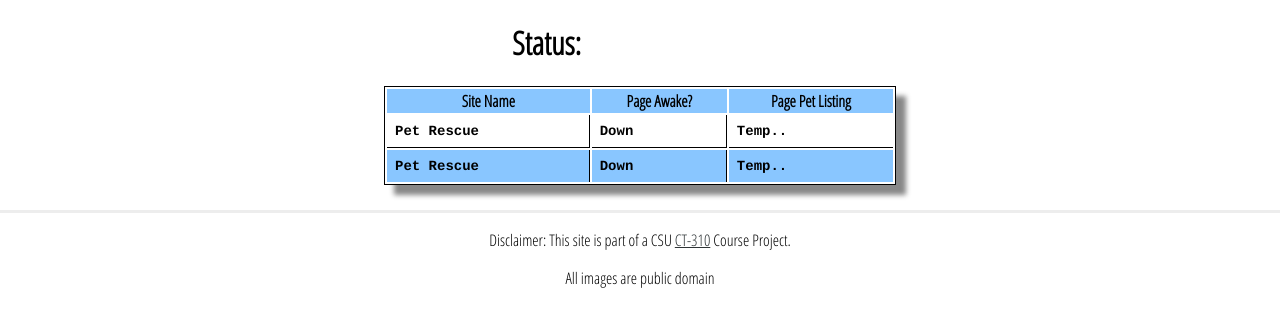
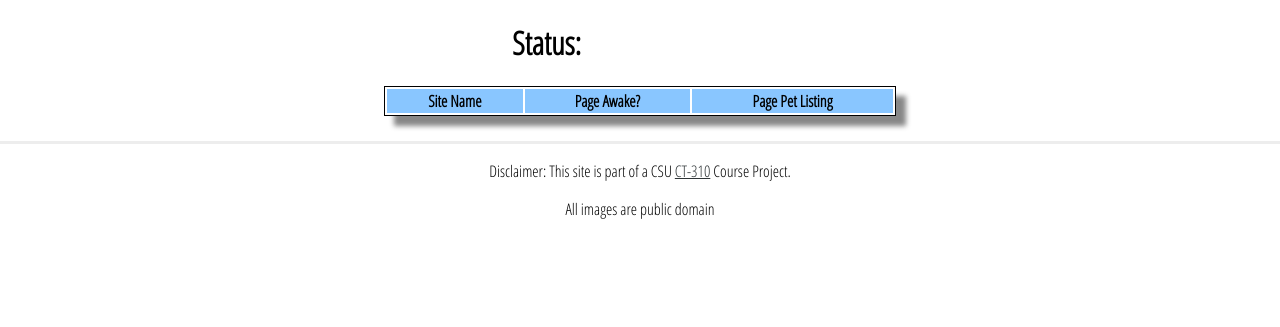
Before and after one commit to Tyru5/CT310-P3, a PHP site: page /status.php in a window 1280 px wide. Shown: the part 117-444 px from the top of the page. Run offline with PHP 8.4, Linux system fonts and the light colour scheme; lists and menus that the app fills with data are empty; some libraries are stand-ins or nearby versions.

Commit message:
added the masterAPI.js file to update the status page with the master api page

```diff
--- a/status.php
+++ b/status.php
@@ -10,6 +10,11 @@
       include 'login_tools.php';
       require_once 'lib/database.php'; // require all database code.
     ?>
+
+    <script type="text/javascript">
+	   window.onload = masterAPI;
+    </script>
+
   </head>
   <body>
 
@@ -25,23 +30,12 @@
         <h1>Status:</h1>
     </div>
 
-
     <!--Table for displaying the status's of all the other pages-->
-    <table class="status_table">
+    <table id="status_table">
         <tr>
             <th>Site Name</th>
             <th>Page Awake?</th>
             <th>Page Pet Listing</th>
-        </tr>
-        <tr>
-            <td>Pet Rescue</td>
-            <td>Down</td>
-            <td>Temp..</td>
-        </tr>
-        <tr>
-            <td>Pet Rescue</td>
-            <td>Down</td>
-            <td>Temp..</td>
         </tr>
     </table>
 
--- a/style.css
+++ b/style.css
@@ -344,7 +344,7 @@ input[type=submit]{ /*button for the 'post' comment*/
 }
 
 /*ALL styling for project 3*/
-.status_table {
+#status_table {
     margin-left: auto;
     margin-right: auto;
 	width:40%;
@@ -353,14 +353,14 @@ input[type=submit]{ /*button for the 'post' comment*/
     margin-bottom: 25px;
 }
 
-.status_table tr:nth-child(odd){
+#status_table tr:nth-child(odd){
     background-color:#89c6ff;
 }
-.status_table tr:nth-child(even){
+#status_table tr:nth-child(even){
      background-color:#ffffff;
 }
 
-.status_table td{
+#status_table td{
 	vertical-align:middle;
 	border:1px solid #000000;
 	border-width:0px 1px 1px 0px;
@@ -371,17 +371,17 @@ input[type=submit]{ /*button for the 'post' comment*/
 	font-weight:bold;
 	color:#000000;
 }
-.status_table tr:last-child td{
+#status_table tr:last-child td{
 	border-width:0px 1px 0px 0px;
 }
-.status_table tr td:last-child{
+#status_table tr td:last-child{
 	border-width:0px 0px 1px 0px;
 }
-.status_table tr:last-child td:last-child{
+#status_table tr:last-child td:last-child{
 	border-width:0px 0px 0px 0px;
 }
 
-.status_table tr:first-child td{
+#status_table tr:first-child td{
 	background:-o-linear-gradient(bottom, #003f7f 5%, #003f7f 100%);
     background:-webkit-gradient( linear, left top, left bottom, color-stop(0.05, #003f7f), color-stop(1, #003f7f) );
 	background:-moz-linear-gradient( center top, #003f7f 5%, #003f7f 100% );
@@ -396,7 +396,7 @@ input[type=submit]{ /*button for the 'post' comment*/
 	color:#ffffff;
 }
 
-.status_table tr:first-child:hover td{
+#status_table tr:first-child:hover td{
 	background:-o-linear-gradient(bottom, #003f7f 5%, #003f7f 100%);	background:-webkit-gradient( linear, left top, left bottom, color-stop(0.05, #003f7f), color-stop(1, #003f7f) );
 	background:-moz-linear-gradient( center top, #003f7f 5%, #003f7f 100% );
 	filter:progid:DXImageTransform.Microsoft.gradient(startColorstr="#003f7f", endColorstr="#003f7f");	background: -o-linear-gradient(top,#003f7f,003f7f);
```
Also changed, not shown: masterAPI.js (added, +39 -0 lines).
